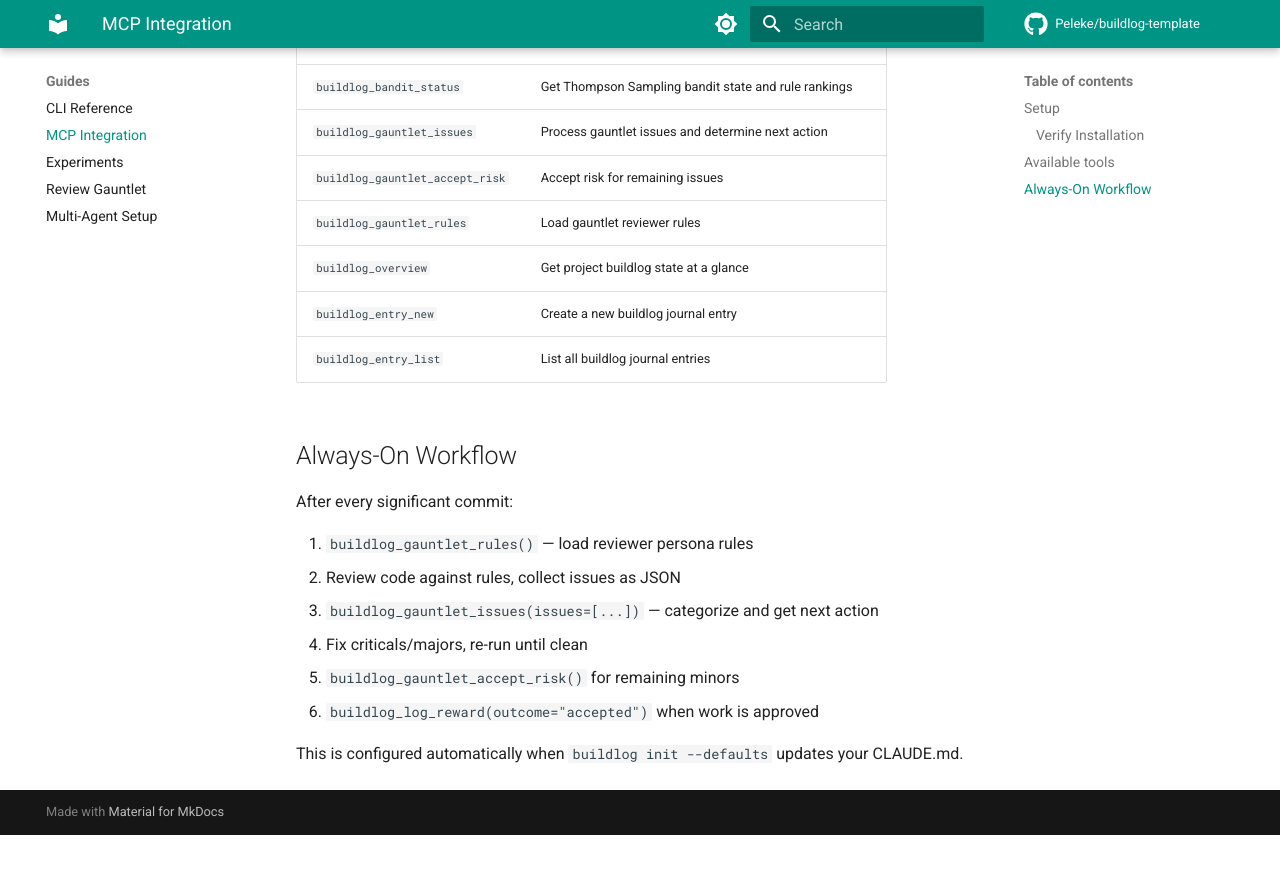
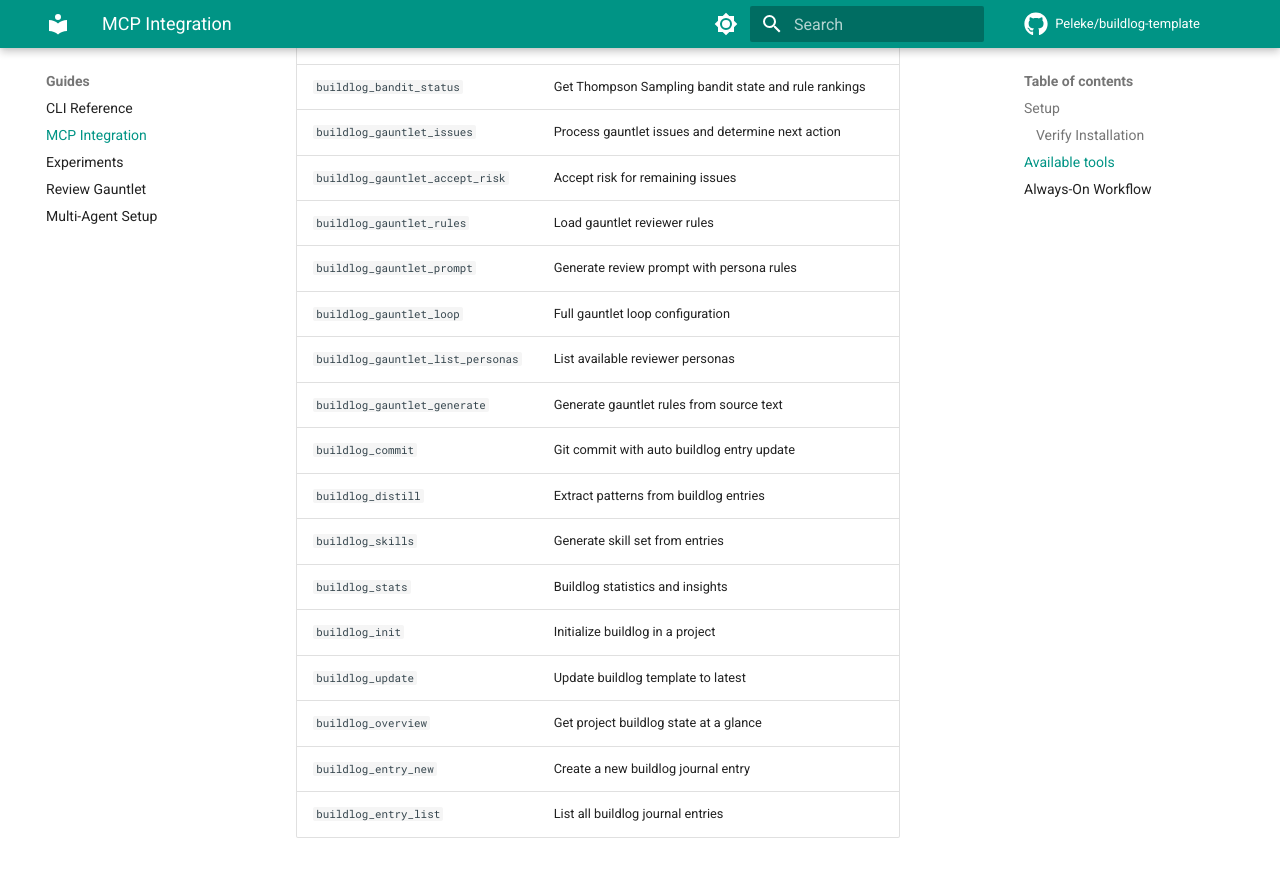
Before and after one commit to Peleke/buildlog-template, an MkDocs documentation site: the page built from docs/guides/mcp-integration.md, in a window 1280 px wide and 900 px high, scrolled down 1263 px. Shown: the top 877 px of the window. Built offline with MkDocs 1.6.1 and Material for MkDocs 9.7.7, drawn with Linux system fonts in a browser that asks for light colours; comment, search, counter and statistics services are not loaded; before the commit the page ends 2098 px from its top, so only the background shows below that; some of the changed text lies outside the part shown.

Commit message:
fix: update all stale 19-tool references to 29 across docs and tests
Co-Authored-By: Claude Opus 4.5 <noreply@anthropic.com>

```diff
--- a/docs/guides/mcp-integration.md
+++ b/docs/guides/mcp-integration.md
@@ -42,6 +42,16 @@ buildlog mcp-test           # lists all 19 tools, exits 0 if correct
 | `buildlog_gauntlet_issues` | Process gauntlet issues and determine next action |
 | `buildlog_gauntlet_accept_risk` | Accept risk for remaining issues |
 | `buildlog_gauntlet_rules` | Load gauntlet reviewer rules |
+| `buildlog_gauntlet_prompt` | Generate review prompt with persona rules |
+| `buildlog_gauntlet_loop` | Full gauntlet loop configuration |
+| `buildlog_gauntlet_list_personas` | List available reviewer personas |
+| `buildlog_gauntlet_generate` | Generate gauntlet rules from source text |
+| `buildlog_commit` | Git commit with auto buildlog entry update |
+| `buildlog_distill` | Extract patterns from buildlog entries |
+| `buildlog_skills` | Generate skill set from entries |
+| `buildlog_stats` | Buildlog statistics and insights |
+| `buildlog_init` | Initialize buildlog in a project |
+| `buildlog_update` | Update buildlog template to latest |
 | `buildlog_overview` | Get project buildlog state at a glance |
 | `buildlog_entry_new` | Create a new buildlog journal entry |
 | `buildlog_entry_list` | List all buildlog journal entries |
```
Also changed, not shown: other parts of docs/guides/mcp-integration.md (+1 -1 lines), README.md (+2 -2 lines), docs/getting-started/installation.md (+1 -1 lines), 2 other files.
